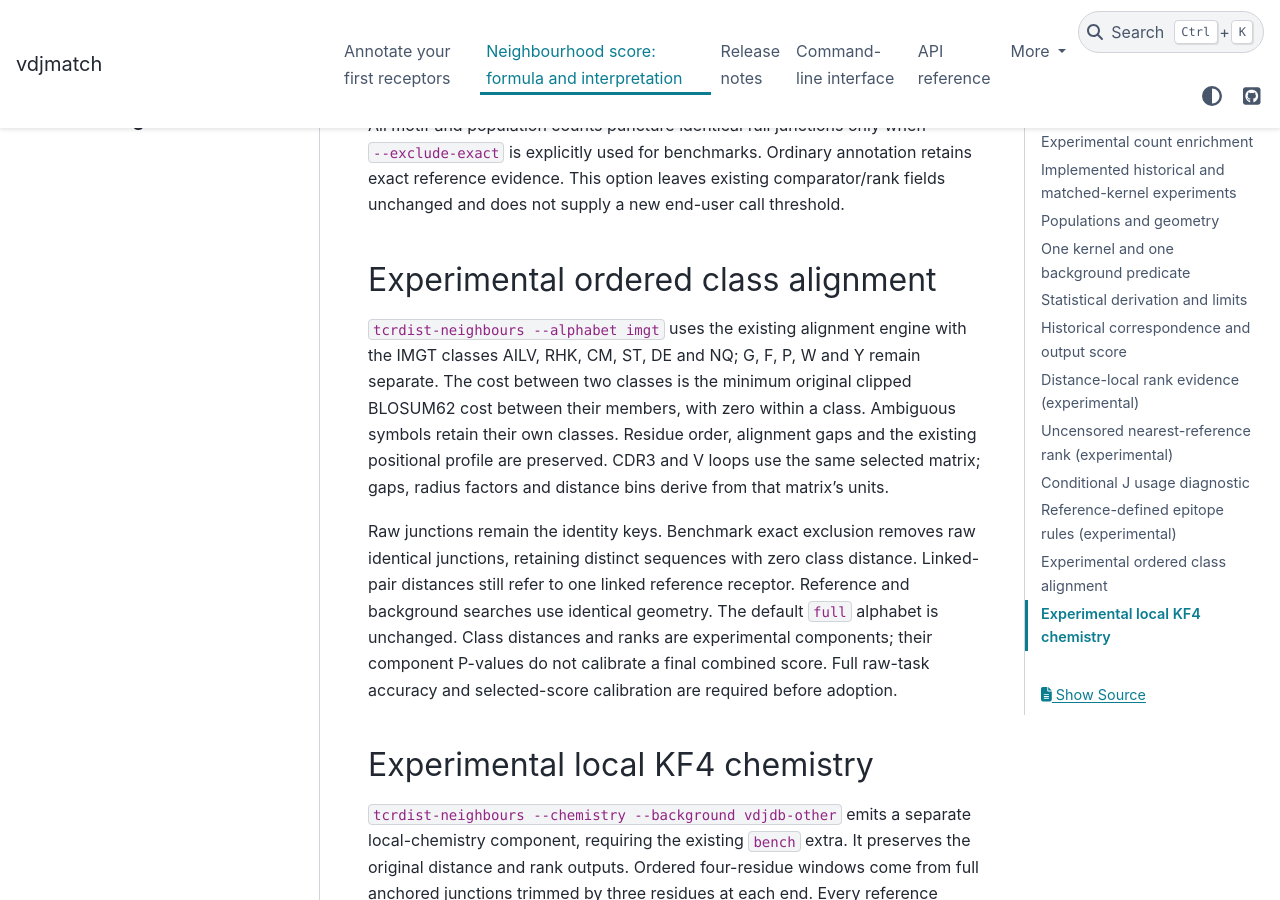
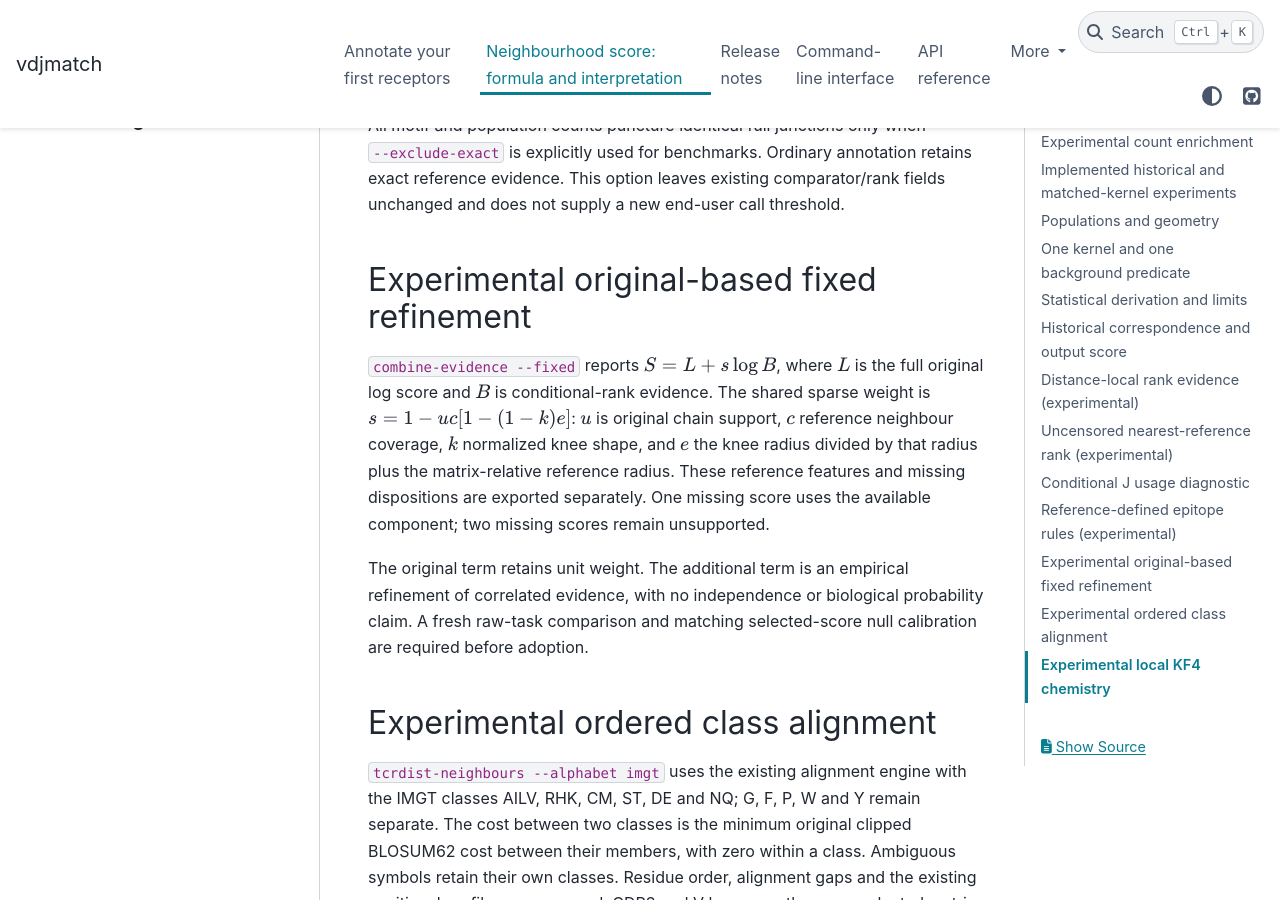
Before and after one commit to antigenomics/vdjmatch, a Sphinx documentation site: the page built from docs/scoring.rst, in a window 1280 px wide and 900 px high, scrolled down 12448 px. Built offline with Sphinx 7.4.7 and the PyData theme 0.15.4, drawn with Linux system fonts in a browser that asks for light colours; pages that are not in the unit, such as notebooks, are missing from menus.

Commit message:
Retain original log evidence in fixed rank refinement

```diff
--- a/docs/scoring.rst
+++ b/docs/scoring.rst
@@ -512,6 +512,23 @@ All motif and population counts puncture identical full junctions only when
 exact reference evidence. This option leaves existing comparator/rank fields
 unchanged and does not supply a new end-user call threshold.
 
+Experimental original-based fixed refinement
+--------------------------------------------
+
+``combine-evidence --fixed`` reports :math:`S=L+s\log B`, where :math:`L`
+is the full original log score and :math:`B` is conditional-rank evidence.
+The shared sparse weight is :math:`s=1-uc[1-(1-k)e]`: :math:`u` is original
+chain support, :math:`c` reference neighbour coverage, :math:`k` normalized
+knee shape, and :math:`e` the knee radius divided by that radius plus the
+matrix-relative reference radius. These reference features and missing
+dispositions are exported separately. One missing score uses the available
+component; two missing scores remain unsupported.
+
+The original term retains unit weight. The additional term is an empirical
+refinement of correlated evidence, with no independence or biological
+probability claim. A fresh raw-task comparison and matching selected-score
+null calibration are required before adoption.
+
 Experimental ordered class alignment
 ------------------------------------
 
```
Also changed, not shown: 4 other files.
